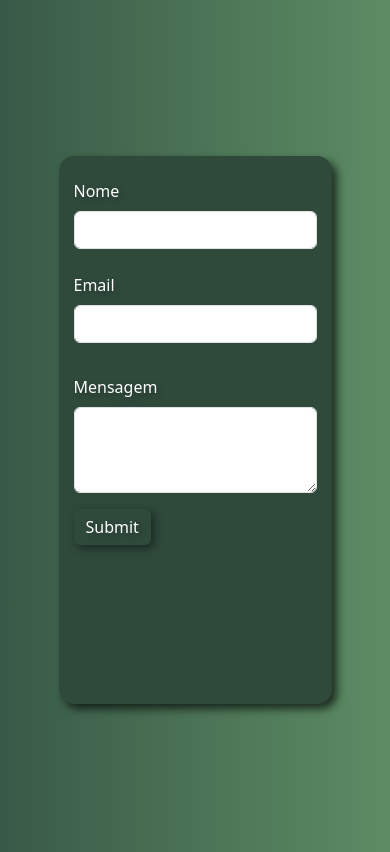
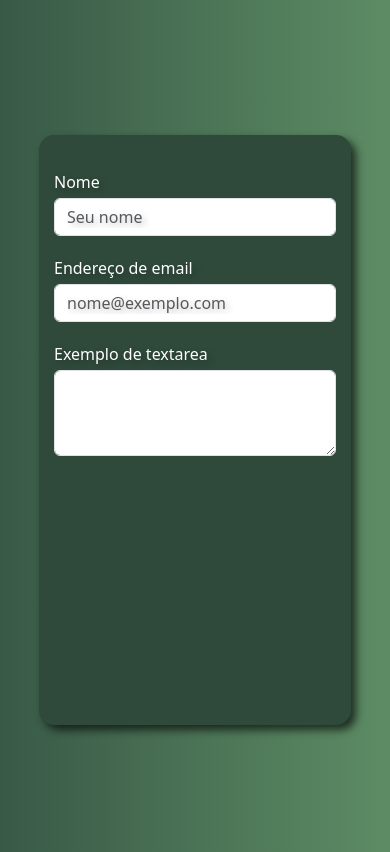
Before and after one commit to Thiago2618/projetoSite, a website: page index.html in a window 390 px wide. Shown: the part 1680-2532 px from the top of the page. Drawn offline with nearby package versions, Linux system fonts and the light colour scheme; a web font is replaced by a local one.

Commit message:
att form bootstrap

```diff
--- a/estilos/ctt.css
+++ b/estilos/ctt.css
@@ -5,11 +5,11 @@
     justify-content: center;
 }
 
-.ctt-content {
+form {
     background-color: #2f493b;
     padding: 15px;
-    width: 50%;
-    height: 65%;
+    width: 50vw;
+    height: 70%;
     border-radius: 15px;
     box-shadow: 5px 5px 8px rgba(0, 0, 0, 0.658);
 }
@@ -21,7 +21,7 @@
 }
 
 @media (max-width: 700px) {
-    .ctt-content {
-        width: 70%;
+    form {
+        width: 80vw;
     }
 }
--- a/index.html
+++ b/index.html
@@ -12,11 +12,7 @@
     <link rel="stylesheet" href="./estilos/ctt.css">
     <link rel="stylesheet" href="./node_modules/font-awesome/css/font-awesome.min.css">
     <link rel="stylesheet" href="./node_modules/font-awesome/css/font-awesome.css">
-    <link href="https://cdn.jsdelivr.net/npm/bootstrap@5.3.1/dist/css/bootstrap.min.css" rel="stylesheet"
-        integrity="sha384-4bw+/aepP/YC94hEpVNVgiZdgIC5+VKNBQNGCHeKRQN+PtmoHDEXuppvnDJzQIu9" crossorigin="anonymous">
-    <script src="https://cdn.jsdelivr.net/npm/bootstrap@5.3.1/dist/js/bootstrap.bundle.min.js"
-        integrity="sha384-HwwvtgBNo3bZJJLYd8oVXjrBZt8cqVSpeBNS5n7C8IVInixGAoxmnlMuBnhbgrkm"
-        crossorigin="anonymous"></script>
+    <link href="https://cdn.jsdelivr.net/npm/bootstrap@5.3.1/dist/css/bootstrap.min.css" rel="stylesheet" integrity="sha384-4bw+/aepP/YC94hEpVNVgiZdgIC5+VKNBQNGCHeKRQN+PtmoHDEXuppvnDJzQIu9" crossorigin="anonymous">
     <title>Portfólio | Thiago Silva</title>
 </head>
 
@@ -76,26 +72,27 @@
             </div>
         </section>
         <section class="contato" id="ctt">
-            <div class="ctt-content" >
-                <form action="https://formsubmit.co/10dcfc79f89a1427e4db973eb866911c" method="POST">
-                    <div class="mb-4 mt-2">
-                        <label for="exampleInputEmail1" class="form-label text-white">Nome</label>
-                        <input type="text" class="form-control" id="exampleInputEmail1" aria-describedby="emailHelp" name="name" required autocomplete="off">
-                    </div>
-                    <div class="mb-4 mt-2">
-                        <label for="exampleInputEmail1" class="form-label text-white">Email</label>
-                        <input type="email" class="form-control" id="exampleInputEmail1" aria-describedby="emailHelp" name="email" required autocomplete="off">
-                    </div>
-                    <div class="form-group">
-                        <label for="exampleFormControlTextarea1" class="my-2 text-white">Mensagem</label>
-                        <textarea class="form-control" id="exampleFormControlTextarea1" rows="3" name="message" required autocomplete="off"></textarea>
-                      </div>
-                    <button type="submit" class="btn btn-primary my-3" id="btn">Submit</button>
-                    <input type="hidden" name="_next" value="http://127.0.0.1:5500/projetoSite/obrigado.html">
-                </form>
+            <form>
+                <div class="form-group my-3">
+                  <label for="exampleFormControlInput1" class="my-1 text-white">Nome</label>
+                  <input type="text" class="form-control" id="exampleFormControlInput1" placeholder="Seu nome">
+                </div>
+                <div class="form-group my-3">
+                  <label for="exampleFormControlInput1" class="my-1 text-white">Endereço de email</label>
+                  <input type="email" class="form-control" id="exampleFormControlInput1" placeholder="nome@exemplo.com">
+                </div>
+                <div class="form-group">
+                  <label for="exampleFormControlTextarea1" class="my-1 text-white">Exemplo de textarea</label>
+                  <textarea class="form-control" id="exampleFormControlTextarea1" rows="3"></textarea>
+                </div>
+              </form>
         </section>
     </main>
 </body>
 <script src="main.js"></script>
+<script src="https://cdn.jsdelivr.net/npm/bootstrap@5.3.1/dist/js/bootstrap.bundle.min.js"
+integrity="sha384-HwwvtgBNo3bZJJLYd8oVXjrBZt8cqVSpeBNS5n7C8IVInixGAoxmnlMuBnhbgrkm"
+crossorigin="anonymous">
+</script>
 
 </html>
```
Also changed, not shown: save.txt (+17 -0 lines).
